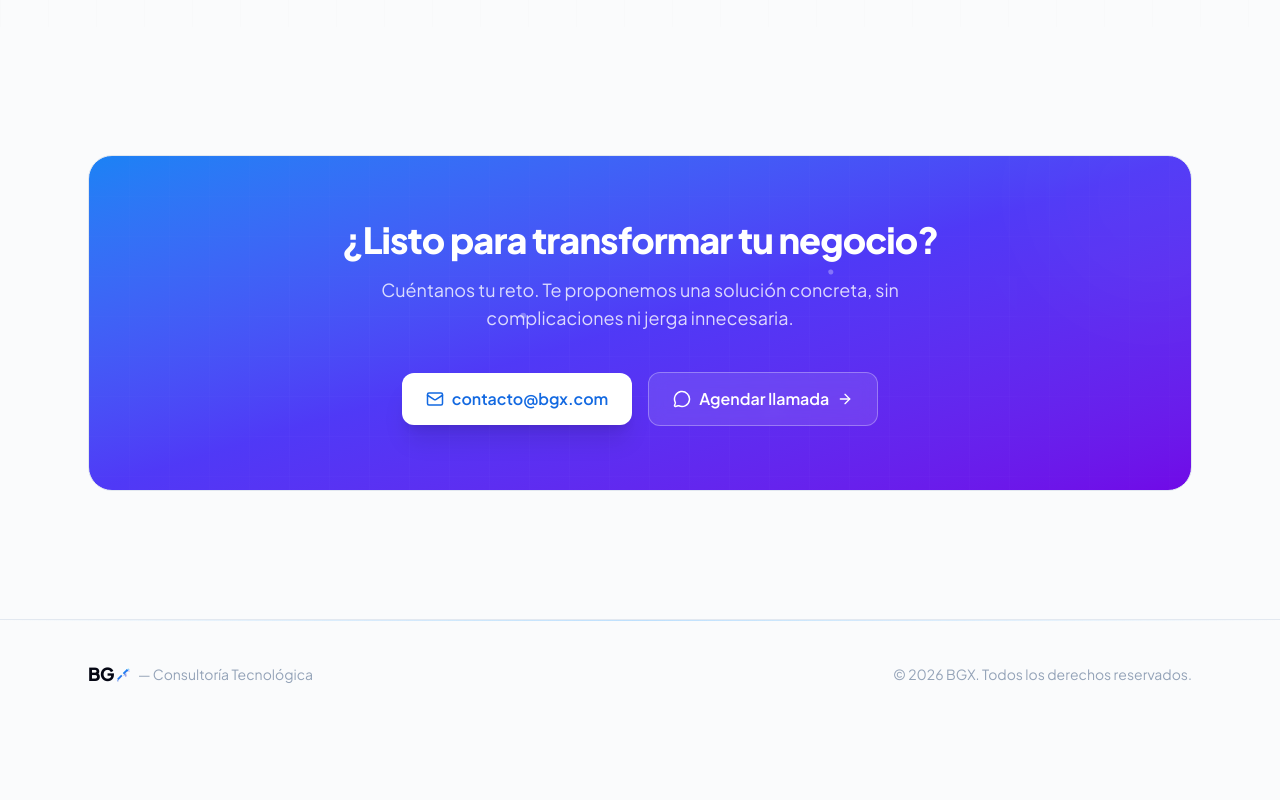
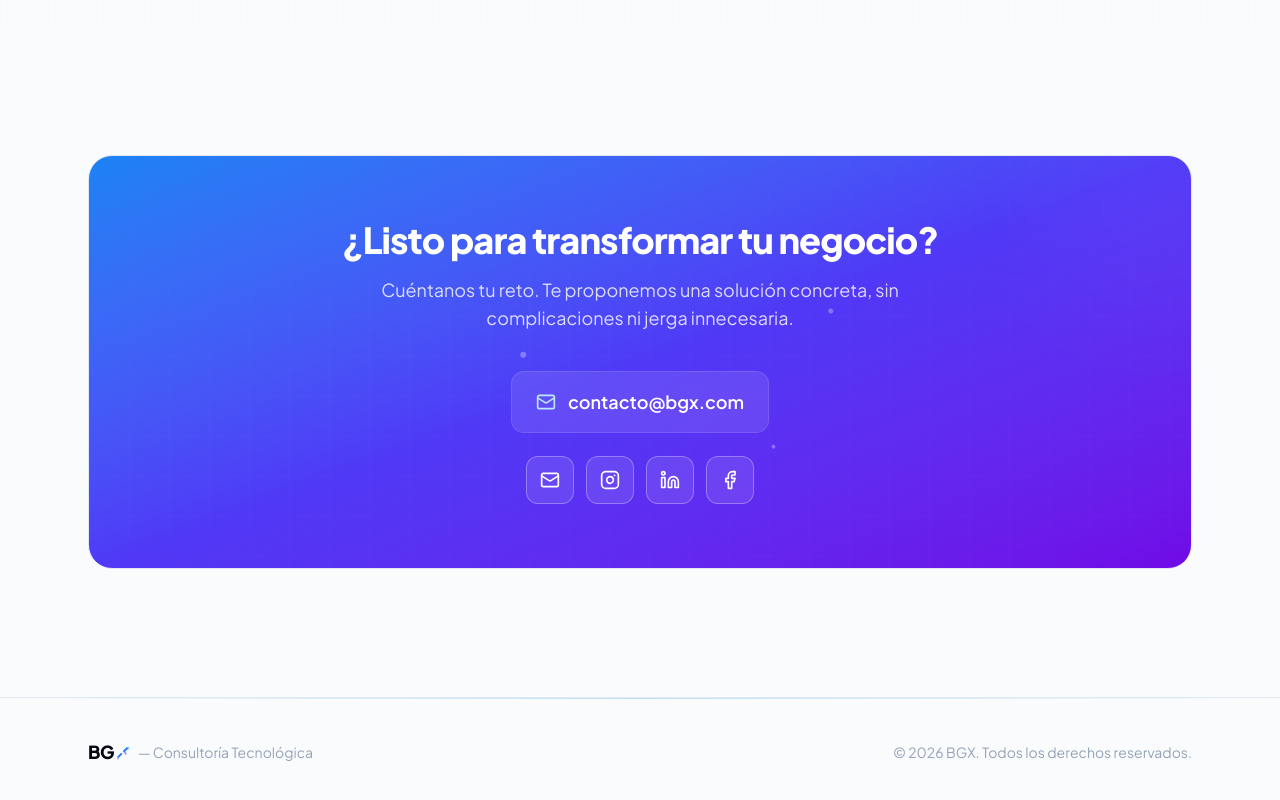
Before and after one commit to beracoechea/BGX, a React (Vite) app: page / in a window 1280 px wide. Shown: the part 2264-3064 px from the top of the page. Before the commit the page ends 2992 px from the top, so only its background shows below. Built offline with nearby package versions, Linux system fonts and the light colour scheme.

Commit message:
Botones redes

```diff
--- a/src/components/CTA.tsx
+++ b/src/components/CTA.tsx
@@ -1,6 +1,15 @@
 import { motion, useInView } from 'framer-motion'
-import { ArrowRight, Mail, MessageCircle } from 'lucide-react'
+import { Facebook, Instagram, Linkedin, Mail } from 'lucide-react'
 import { useRef } from 'react'
+
+const email = 'contacto@bgx.com'
+
+const socialLinks = [
+  { href: 'mailto:contacto@bgx.com', label: 'Correo electrónico', icon: Mail },
+  { href: 'https://instagram.com/bgx', label: 'Instagram', icon: Instagram },
+  { href: 'https://linkedin.com/company/bgx', label: 'LinkedIn', icon: Linkedin },
+  { href: 'https://facebook.com/bgx', label: 'Facebook', icon: Facebook },
+]
 
 const orbits = [
   { size: 6, duration: 8, radius: 120, delay: 0 },
@@ -82,30 +91,35 @@ export function CTA() {
             </motion.p>
 
             <motion.div
-              className="mt-10 flex flex-wrap items-center justify-center gap-4"
+              className="mt-10 flex flex-col items-center gap-6"
               initial={{ opacity: 0, y: 20 }}
               animate={isInView ? { opacity: 1, y: 0 } : {}}
               transition={{ delay: 0.5 }}
             >
-              <motion.a
-                href="mailto:contacto@bgx.com"
-                className="inline-flex items-center gap-2 rounded-xl bg-white px-6 py-3.5 text-base font-semibold text-brand-700 shadow-xl"
-                whileHover={{ scale: 1.03, y: -2 }}
-                whileTap={{ scale: 0.97 }}
+              <a
+                href={`mailto:${email}`}
+                className="inline-flex items-center gap-3 rounded-xl bg-white/10 px-6 py-4 text-lg font-semibold text-white backdrop-blur-sm ring-1 ring-white/20 transition-colors hover:bg-white/15"
               >
-                <Mail size={18} />
-                contacto@bgx.com
-              </motion.a>
-              <motion.a
-                href="#"
-                className="inline-flex items-center gap-2 rounded-xl border border-white/30 bg-white/10 px-6 py-3.5 text-base font-semibold text-white backdrop-blur-sm"
-                whileHover={{ scale: 1.03, backgroundColor: 'rgba(255,255,255,0.2)' }}
-                whileTap={{ scale: 0.97 }}
-              >
-                <MessageCircle size={18} />
-                Agendar llamada
-                <ArrowRight size={16} />
-              </motion.a>
+                <Mail size={20} className="text-brand-200" />
+                {email}
+              </a>
+
+              <div className="flex flex-wrap items-center justify-center gap-3">
+                {socialLinks.map(({ href, label, icon: Icon }) => (
+                  <motion.a
+                    key={label}
+                    href={href}
+                    target={href.startsWith('mailto:') ? undefined : '_blank'}
+                    rel={href.startsWith('mailto:') ? undefined : 'noopener noreferrer'}
+                    aria-label={label}
+                    className="inline-flex h-12 w-12 items-center justify-center rounded-xl border border-white/30 bg-white/10 text-white backdrop-blur-sm transition-colors hover:bg-white/20"
+                    whileHover={{ scale: 1.08, y: -2 }}
+                    whileTap={{ scale: 0.95 }}
+                  >
+                    <Icon size={20} />
+                  </motion.a>
+                ))}
+              </div>
             </motion.div>
           </div>
         </motion.div>
```
